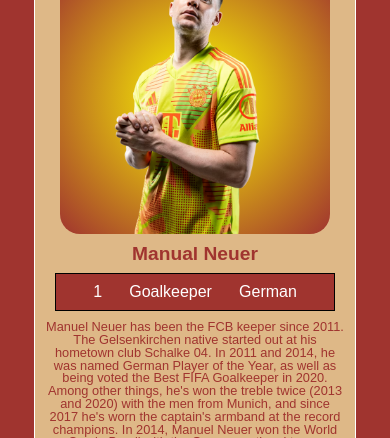
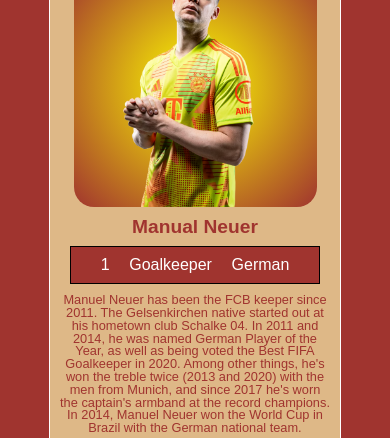
Before and after one commit to Val-her7/TheCollection, a plain HTML site: page index.html in a window 390 px wide. Shown: the part 112-550 px from the top of the page. Drawn offline with Linux system fonts and the light colour scheme.

Commit message:
Add responsive main for mobile

```diff
--- a/style/main.css
+++ b/style/main.css
@@ -86,3 +86,9 @@ main {
 main button:hover {
     background-color: lightcoral;
 }
+
+@media (max-width: 480px) {
+    .players-container {
+        max-width: 80vw;
+    }
+}
```
